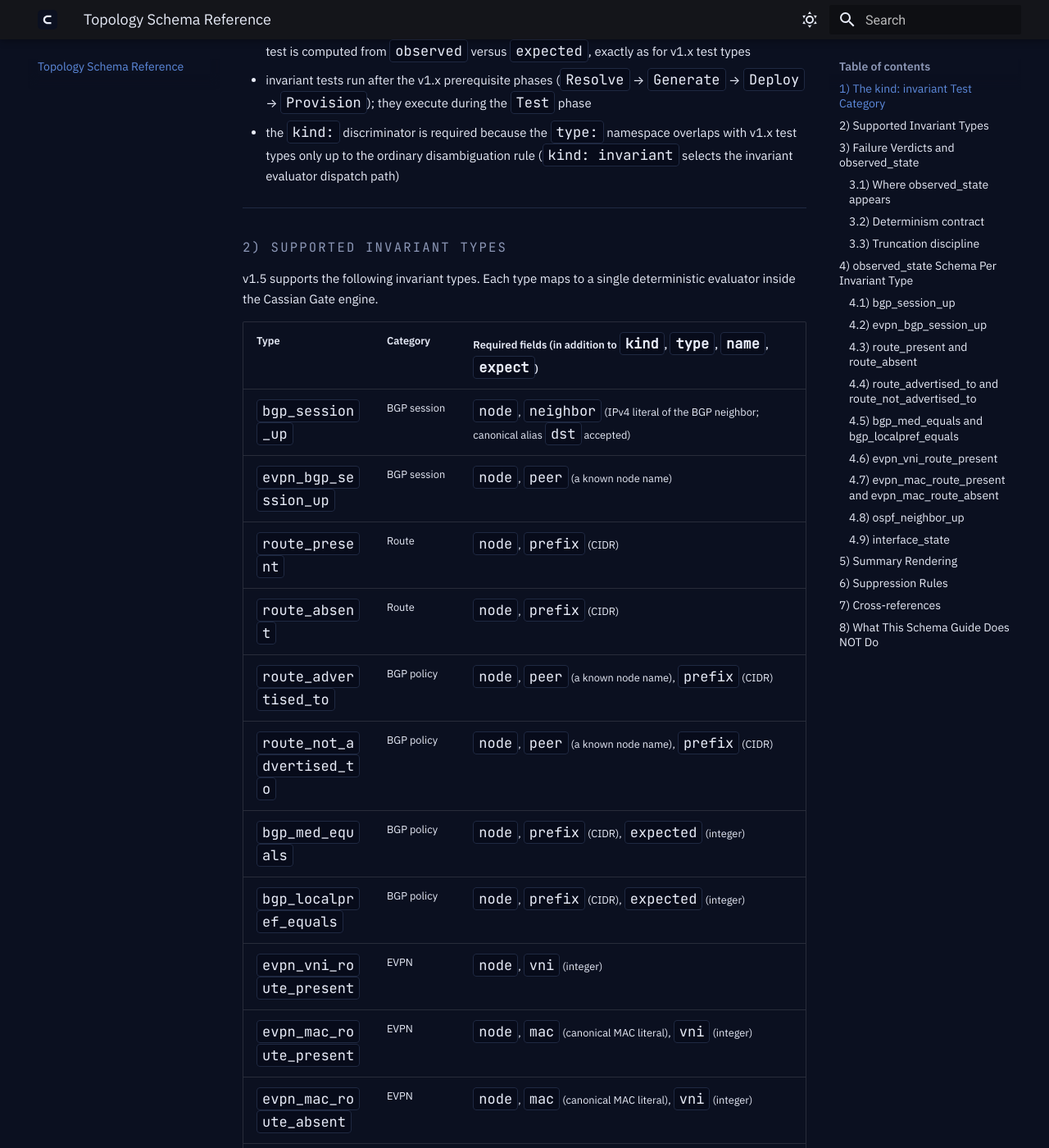
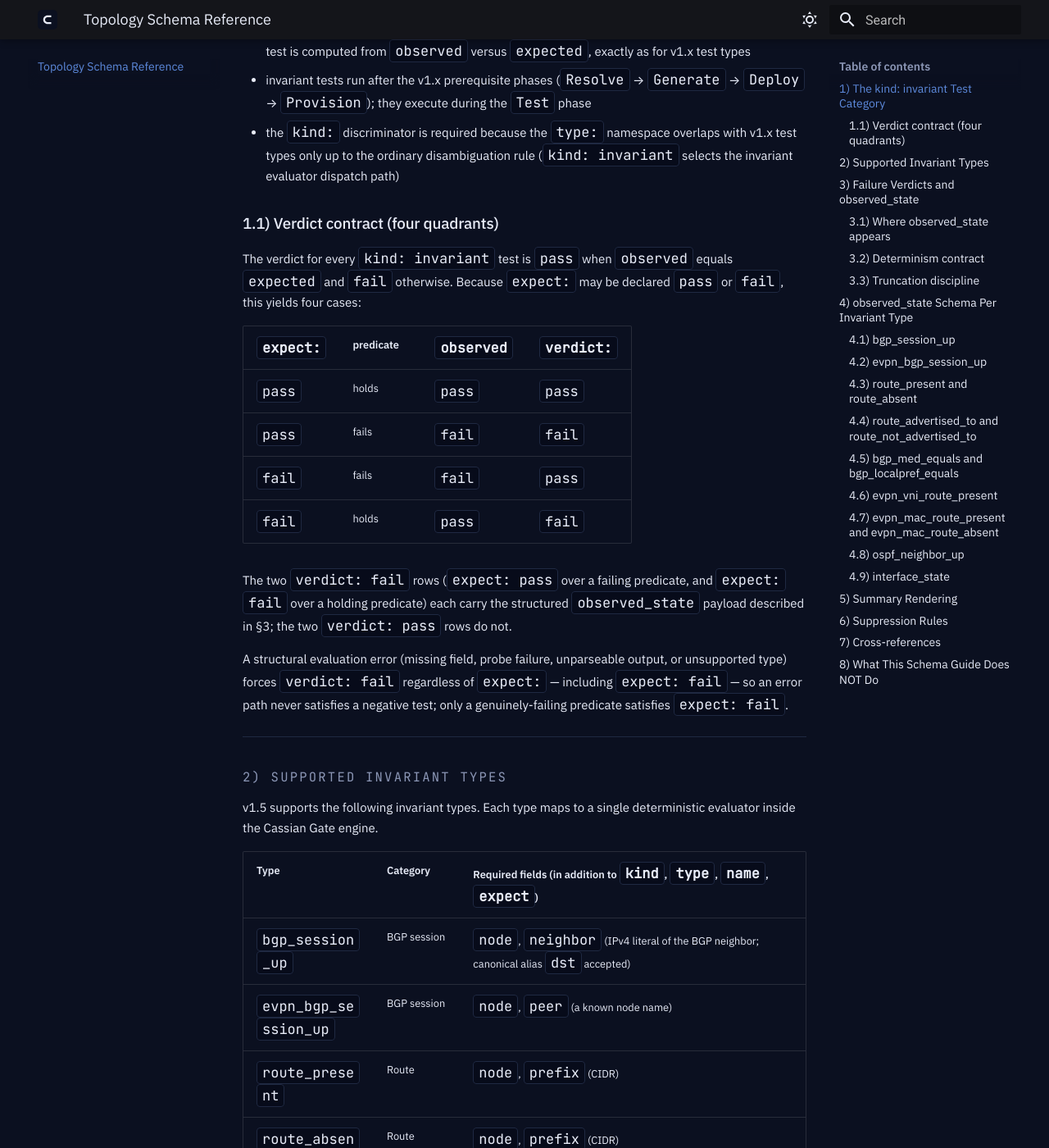
Before and after one commit to cassian-gate/cassian-gate, an MkDocs documentation site: the page built from docs/topology-schema-v1.5.md, in a window 1280 px wide and 1400 px high, scrolled down 1302 px. Shown: the whole window at 82% size. Built offline with MkDocs 1.6.1 and Material for MkDocs 9.7.7, drawn with Linux system fonts in a browser that asks for light colours; the version menu is left out.

Commit message:
WI-3: expect-fail four-quadrant doc entry (§4.5, REQ-EXPF-5)
Additive four-quadrant verdict-contract entry in docs/topology-schema-v1.5.md §1.1 and docs/cheatsheet.md §9; established vocabulary; pre-existing content byte-preserved; mkdocs build --strict passes.

```diff
--- a/docs/topology-schema-v1.5.md
+++ b/docs/topology-schema-v1.5.md
@@ -36,6 +36,21 @@ Rules:
 * every invariant test MUST declare `expect:` (`pass` or `fail`); the engine's verdict for each test is computed from `observed` versus `expected`, exactly as for v1.x test types
 * invariant tests run after the v1.x prerequisite phases (`Resolve` → `Generate` → `Deploy` → `Provision`); they execute during the `Test` phase
 * the `kind:` discriminator is required because the `type:` namespace overlaps with v1.x test types only up to the ordinary disambiguation rule (`kind: invariant` selects the invariant evaluator dispatch path)
+
+### 1.1) Verdict contract (four quadrants)
+
+The verdict for every `kind: invariant` test is `pass` when `observed` equals `expected` and `fail` otherwise. Because `expect:` may be declared `pass` or `fail`, this yields four cases:
+
+| `expect:` | predicate | `observed` | `verdict:` |
+| --------- | --------- | ---------- | ---------- |
+| `pass`    | holds     | `pass`     | `pass`     |
+| `pass`    | fails     | `fail`     | `fail`     |
+| `fail`    | fails     | `fail`     | `pass`     |
+| `fail`    | holds     | `pass`     | `fail`     |
+
+The two `verdict: fail` rows (`expect: pass` over a failing predicate, and `expect: fail` over a holding predicate) each carry the structured `observed_state` payload described in §3; the two `verdict: pass` rows do not.
+
+A structural evaluation error (missing field, probe failure, unparseable output, or unsupported type) forces `verdict: fail` regardless of `expect:` — including `expect: fail` — so an error path never satisfies a negative test; only a genuinely-failing predicate satisfies `expect: fail`.
 
 ---
 
```
Also changed, not shown: docs/cheatsheet.md (+13 -0 lines).
